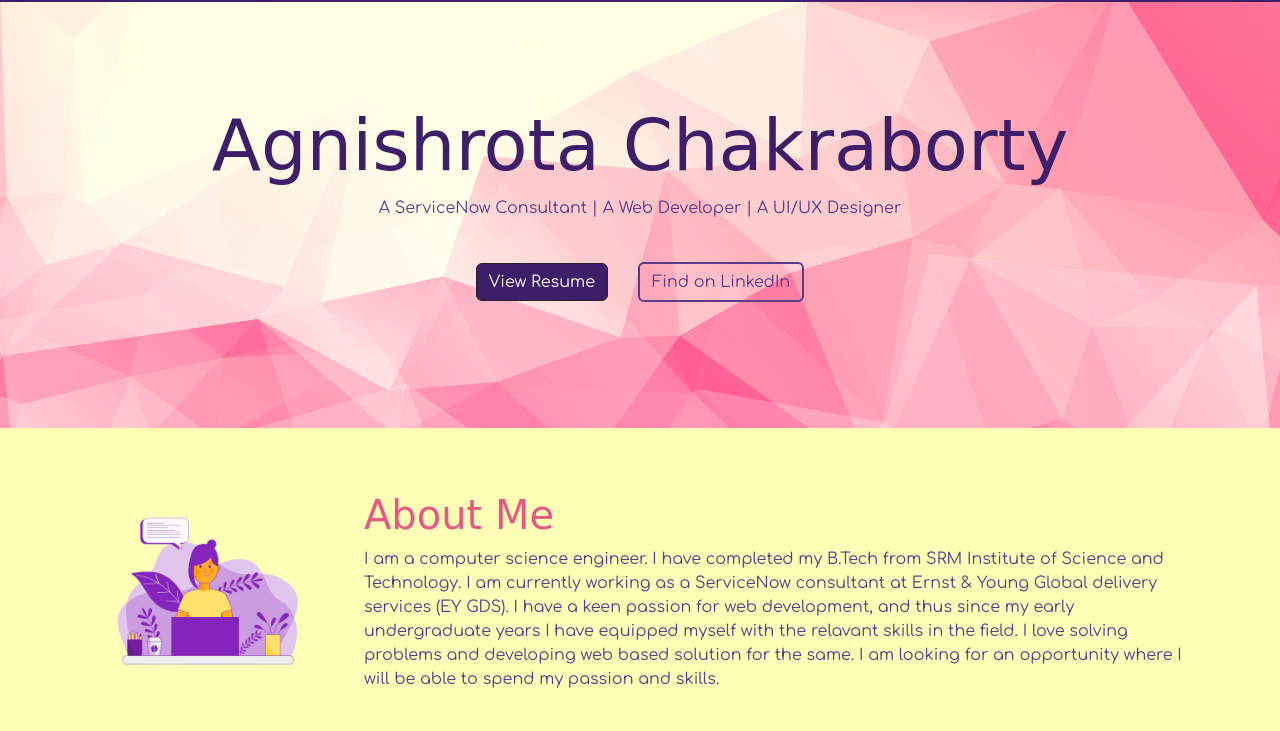
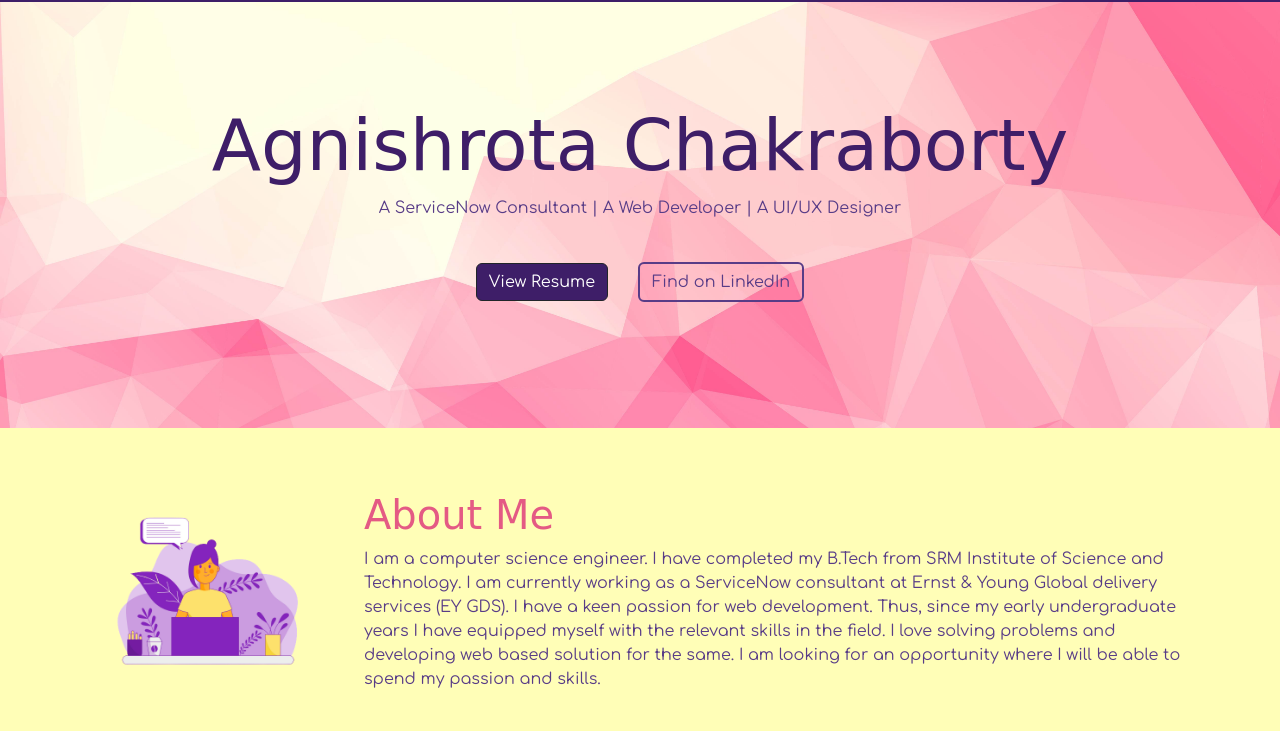
Before and after one commit to its-agni/developer-portfolio, a plain HTML site: page resume.html in a window 1280 px wide. Shown: the part 69-800 px from the top of the page. Drawn offline with nearby package versions, Linux system fonts and the light colour scheme; a web font is replaced by a local one.

Commit message:
typo fixes

```diff
--- a/resume.html
+++ b/resume.html
@@ -131,8 +131,8 @@
             I am a computer science engineer. I have completed my B.Tech from
             SRM Institute of Science and Technology. I am currently working as a
             ServiceNow consultant at Ernst & Young Global delivery services (EY
-            GDS). I have a keen passion for web development, and thus since my
-            early undergraduate years I have equipped myself with the relavant
+            GDS). I have a keen passion for web development. Thus, since my
+            early undergraduate years I have equipped myself with the relevant
             skills in the field. I love solving problems and developing web
             based solution for the same. I am looking for an opportunity where I
             will be able to spend my passion and skills. <br />
```
